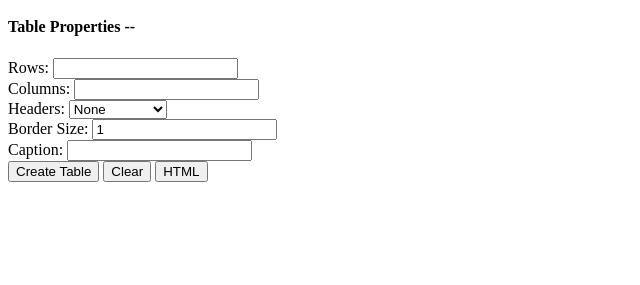
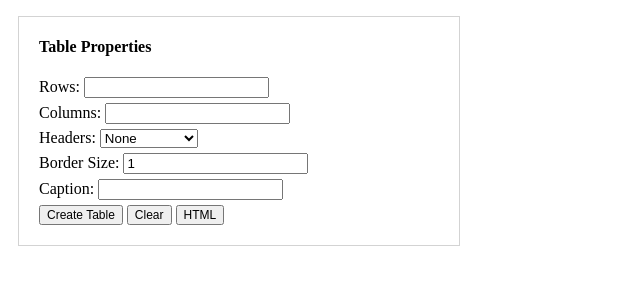
Before and after one commit to courtneymcallister/table-creator, a website: page public/html/index.html in a window 1280 px wide. Shown: the part 33-318 px from the top of the page, without its empty margins (0-640 px from the left). Drawn offline with nearby package versions, Linux system fonts and the light colour scheme.

Commit message:
Styling changes

```diff
--- a/public/css/main.css
+++ b/public/css/main.css
@@ -12,11 +12,6 @@
   border: none;
 
 }
-
-/*#table input:focus {
-  border: none;
-  border-color: none;
-}*/
 
 .showHtmlField{
   border: 1px solid lightgrey;
@@ -34,3 +29,20 @@
   word-wrap: break-word;
   white-space: pre-wrap;
 }
+
+.userInputs {
+  margin: 10px;
+  padding-left: 20px;
+  padding-right: 20px;
+  padding-bottom: 20px;
+  border: 1px solid lightgrey;
+  width: 400px;
+}
+
+.userInputs label, input, select{
+  margin-bottom: 5px;
+}
+
+.userInputs button{
+  font-size: 12px;
+}
--- a/public/html/index.html
+++ b/public/html/index.html
@@ -10,17 +10,17 @@
   <body>
     <h3>Table Creator</h3>
 
-    <h4>Table Properties --</h4>
     <div class="userInputs">
-      <label>Rows: </label><input type="number" id="rows" value=""><br>
-      <label>Columns: </label><input type="number" id="cols" value=""><br>
+      <h4>Table Properties</h4>
+      <label>Rows: </label><input type="number" id="rows" min="1" step="1"><br>
+      <label>Columns: </label><input type="number" id="cols" min="1"><br>
       <label>Headers: </label><select id="headerType">
         <option value="0">None</option>
         <option value="1">First Row</option>
         <option value="2">First Column</option>
         <option value="3">Both</option>
       </select><br>
-      <label>Border Size: </label><input type="number" id="borderSize" value="1"><br>
+      <label>Border Size: </label><input type="number" id="borderSize" value="1" min="0"><br>
       <label>Caption: </label><input type="text" id="caption"><br>
       <button type="button" class='createTable'>Create Table</button>
       <button type="button" class='clearTable'>Clear</button>
@@ -37,7 +37,7 @@
 
     <!-- Start of HTML Field -->
     <div class="showHtmlField">
-      <samp id='htmlOutput'></samp>
+      <code id='htmlOutput'></code>
     </div>
     <!-- End of HTML Field -->
 
```
